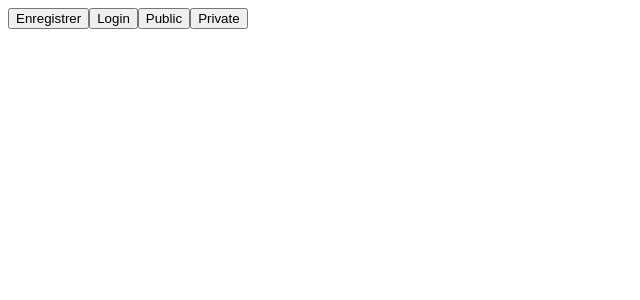
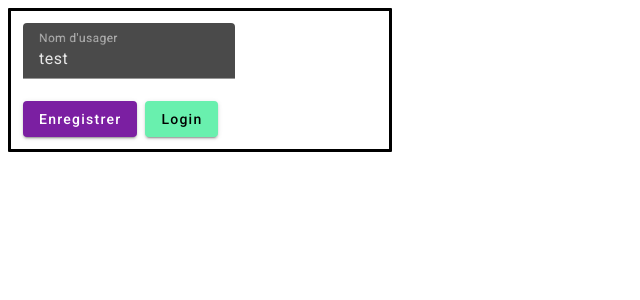
Before and after one commit to onepic73/BackgroundService, an Angular app in the folder ngBackgroundService/: page / in a window 1280 px wide. Shown: the top 300 px of the page, without its empty margins (0-640 px from the left). Built offline with nearby package versions, Linux system fonts and the light colour scheme.

Commit message:
Amélioration du look

```diff
--- a/ngBackgroundService/angular.json
+++ b/ngBackgroundService/angular.json
@@ -25,6 +25,7 @@
               "src/assets"
             ],
             "styles": [
+              "@angular/material/prebuilt-themes/purple-green.css",
               "src/styles.css"
             ],
             "scripts": []
@@ -87,6 +88,7 @@
               "src/assets"
             ],
             "styles": [
+              "@angular/material/prebuilt-themes/purple-green.css",
               "src/styles.css"
             ],
             "scripts": []
--- a/ngBackgroundService/package.json
+++ b/ngBackgroundService/package.json
@@ -11,10 +11,12 @@
   "private": true,
   "dependencies": {
     "@angular/animations": "^16.2.0",
+    "@angular/cdk": "^16.2.14",
     "@angular/common": "^16.2.0",
     "@angular/compiler": "^16.2.0",
     "@angular/core": "^16.2.0",
     "@angular/forms": "^16.2.0",
+    "@angular/material": "^16.2.14",
     "@angular/platform-browser": "^16.2.0",
     "@angular/platform-browser-dynamic": "^16.2.0",
     "@angular/router": "^16.2.0",
--- a/ngBackgroundService/src/app/app.component.html
+++ b/ngBackgroundService/src/app/app.component.html
@@ -1,17 +1,39 @@
-<div>
-  <button (click)="register()">Enregistrer</button>
-  <button *ngIf="!isLoggedIn()" (click)="login()">Login</button>
-  <button *ngIf="isLoggedIn()" (click)="logout()">Logout</button>
+<div style="width:400px" class="container">
+  <form style="border-color: black; border-radius: 1px; border-style: solid; margin: 8px; padding: 8px;">
+    <div *ngIf="!isLoggedIn()" style="margin: 4px; height: 70px;">
+      <mat-form-field>
+        <mat-label>Nom d'usager</mat-label>
+        <input matInput type="text" [(ngModel)]="username" name="username"/>
+      </mat-form-field>
+    </div>
+    <div *ngIf="isLoggedIn()" style="margin: 4px; height: 70px;">
+      <div style="font-size: large; padding-top: 24px;">Bonjour <b>{{username}}!</b></div>
+    </div>
+    <div *ngIf="!isLoggedIn()">
+      <button mat-raised-button color="primary" (click)="register()" style="margin:4px">Enregistrer</button>
+      <button mat-raised-button color="accent" (click)="login()" style="margin:4px">Login</button>
+    </div>
+    <div *ngIf="isLoggedIn()">
+      <button mat-raised-button (click)="logout()" style="margin:4px">Logout</button>
+    </div>
+  </form>
 
-  <button (click)="publicRequest()">Public</button>
-  <button (click)="privateRequest()">Private</button>
-
-
-
-  <button *ngIf="!isConnected && isLoggedIn()" (click)="connectToHub()">Connecter au Hub</button>
-
-  <div *ngIf="isConnected && isLoggedIn()">
-    <button  (click)="Increment()">Incrémenter</button>
-    {{nbClicks}}
+  <div *ngIf="isLoggedIn()" style="border-color: black; border-radius: 1px; border-style: solid; margin:8px; margin-top: 32px; padding: 8px;">
+    <div *ngIf="!isConnected">
+      <div style="font-size: large;">Pas connecté au Hub..</div>
+      <br>
+      <div>
+        <button mat-raised-button color="primary" (click)="connectToHub()">Connecter au Hub</button>
+      </div>
+    </div>
+    <div *ngIf="isConnected">
+      <div style="font-size: large;">Connecté!</div>
+      <br>
+      <div>
+        {{timeLeft}}
+        <button mat-raised-button color="primary" (click)="Increment()">Cliquer</button>
+        Clicks dans ce round: {{nbClicks}}
+      </div>
+    </div>
   </div>
 </div>
--- a/ngBackgroundService/src/app/app.component.ts
+++ b/ngBackgroundService/src/app/app.component.ts
@@ -25,18 +25,33 @@ export class AppComponent {
   apiBaseUrl = this.baseUrl + "api/"
   accountBaseUrl = this.apiBaseUrl + "Account/";
 
+  username = "test";
+  motDePasse = "Passw0rd!";
+
+  private hubConnection?: signalR.HubConnection
+
   isConnected = false;
   nbClicks = 0;
-  private hubConnection?: signalR.HubConnection
 
-  constructor(public http: HttpClient){}
+  timeLeft = 0;
+
+  constructor(public http: HttpClient){
+    this.reduceTime();
+  }
+
+  reduceTime(){
+    setTimeout(() => {
+      this.timeLeft--;
+      this.reduceTime();
+    }, 1000);
+  }
 
   async register(){
     let registerData = {
-      username: "Autre4",
-      email : "autre4@test.com",
-      password : "Passw0rd!",
-      passwordConfirm : "Passw0rd!",
+      username: this.username,
+      email : this.username + "@test.com",
+      password : this.motDePasse,
+      passwordConfirm : this.motDePasse,
     }
     let result = await lastValueFrom(this.http.post<any>(this.accountBaseUrl + 'Register', registerData));
     console.log(result);
@@ -44,27 +59,20 @@ export class AppComponent {
 
   async login(){
     let registerData = {
-      username : "Autre4",
-      password : "Passw0rd!"
+      username : this.username,
+      password : this.motDePasse
     }
     let result = await lastValueFrom(this.http.post<any>(this.accountBaseUrl + 'Login', registerData));
     console.log(result);
-    localStorage.setItem(CONNECTION_LOCALSTORAGE_KEY, "oui");
-  }
-
-  async privateRequest(){
-    let result = await lastValueFrom(this.http.get<any>(this.accountBaseUrl + 'PrivateData'));
-    console.log(result);
-  }
-
-  async publicRequest(){
-    let result = await lastValueFrom(this.http.get<any>(this.accountBaseUrl + 'PublicData'));
-    console.log(result);
+    localStorage.setItem(CONNECTION_LOCALSTORAGE_KEY, registerData.username);
   }
 
   async logout(){
     let result = await lastValueFrom(this.http.get<any>(this.accountBaseUrl + 'Logout'));
     localStorage.removeItem(CONNECTION_LOCALSTORAGE_KEY);
+    if(this.hubConnection?.state == signalR.HubConnectionState.Connected)
+      this.hubConnection.stop();
+    this.isConnected = false;
     console.log(result);
   }
 
@@ -78,18 +86,17 @@ export class AppComponent {
   }
 
   connectToHub() {
-    // TODO On doit commencer par créer la connexion vers le Hub
     this.hubConnection = new signalR.HubConnectionBuilder()
                               .withUrl(this.baseUrl + 'game')
                               .build();
-    // TODO On se connecte au Hub
-    this.hubConnection
+
+                              this.hubConnection
       .start()
       .then(() => {
         this.isConnected = true;
-        // Une fois connectée, on peut commencer à écouter pour les messages que l'on va recevoir du serveur
         this.hubConnection!.on('EndRound', (data:RoundResult) => {
           this.nbClicks = 0;
+          this.timeLeft = 30;
           if(data.nbClicks > 0){
             let phrase = " a gagné avec ";
             if(data.winners.length > 1)
--- a/ngBackgroundService/src/index.html
+++ b/ngBackgroundService/src/index.html
@@ -6,8 +6,11 @@
   <base href="/">
   <meta name="viewport" content="width=device-width, initial-scale=1">
   <link rel="icon" type="image/x-icon" href="favicon.ico">
+  <link rel="preconnect" href="https://fonts.gstatic.com">
+  <link href="https://fonts.googleapis.com/css2?family=Roboto:wght@300;400;500&display=swap" rel="stylesheet">
+  <link href="https://fonts.googleapis.com/icon?family=Material+Icons" rel="stylesheet">
 </head>
-<body>
+<body class="mat-typography">
   <app-root></app-root>
 </body>
 </html>
--- a/ngBackgroundService/src/styles.css
+++ b/ngBackgroundService/src/styles.css
@@ -1 +1,4 @@
 /* You can add global styles to this file, and also import other style files */
+
+html, body { height: 100%; }
+body { margin: 0; font-family: Roboto, "Helvetica Neue", sans-serif; }
```
Also changed, not shown: ngBackgroundService/src/app/app.module.ts (+10 -1 lines), 1 other file (tests, documents, lock files or other folders).
